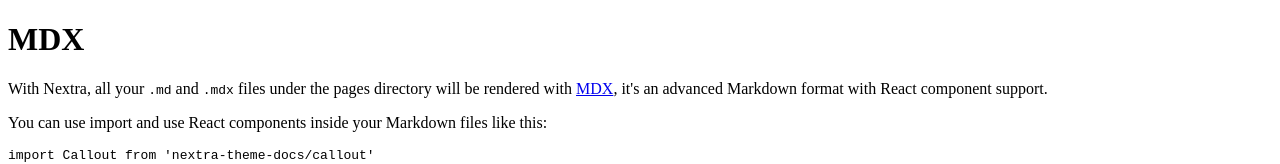
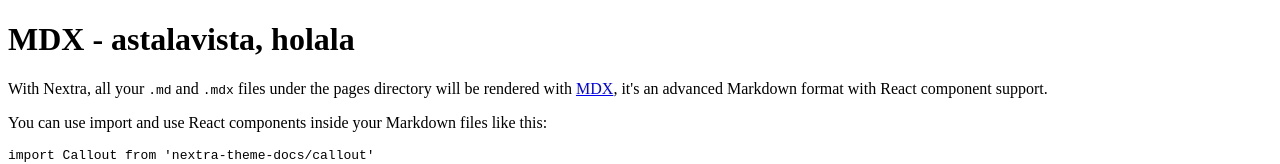
Before and after one commit to cronrobot/docs, a Next.js app: page /features/mdx in a window 1280 px wide. Shown: the top 164 px of the page. Built offline with nearby package versions, Linux system fonts and the light colour scheme.

Commit message:
Update mdx.mdx

```diff
--- a/pages/features/mdx.mdx
+++ b/pages/features/mdx.mdx
@@ -1,4 +1,4 @@
-# MDX
+# MDX - astalavista, holala
 
 With Nextra, all your `.md` and `.mdx` files under the pages directory will be rendered with [MDX](https://mdxjs.com/about), it's an
 advanced Markdown format with React component support.
```
